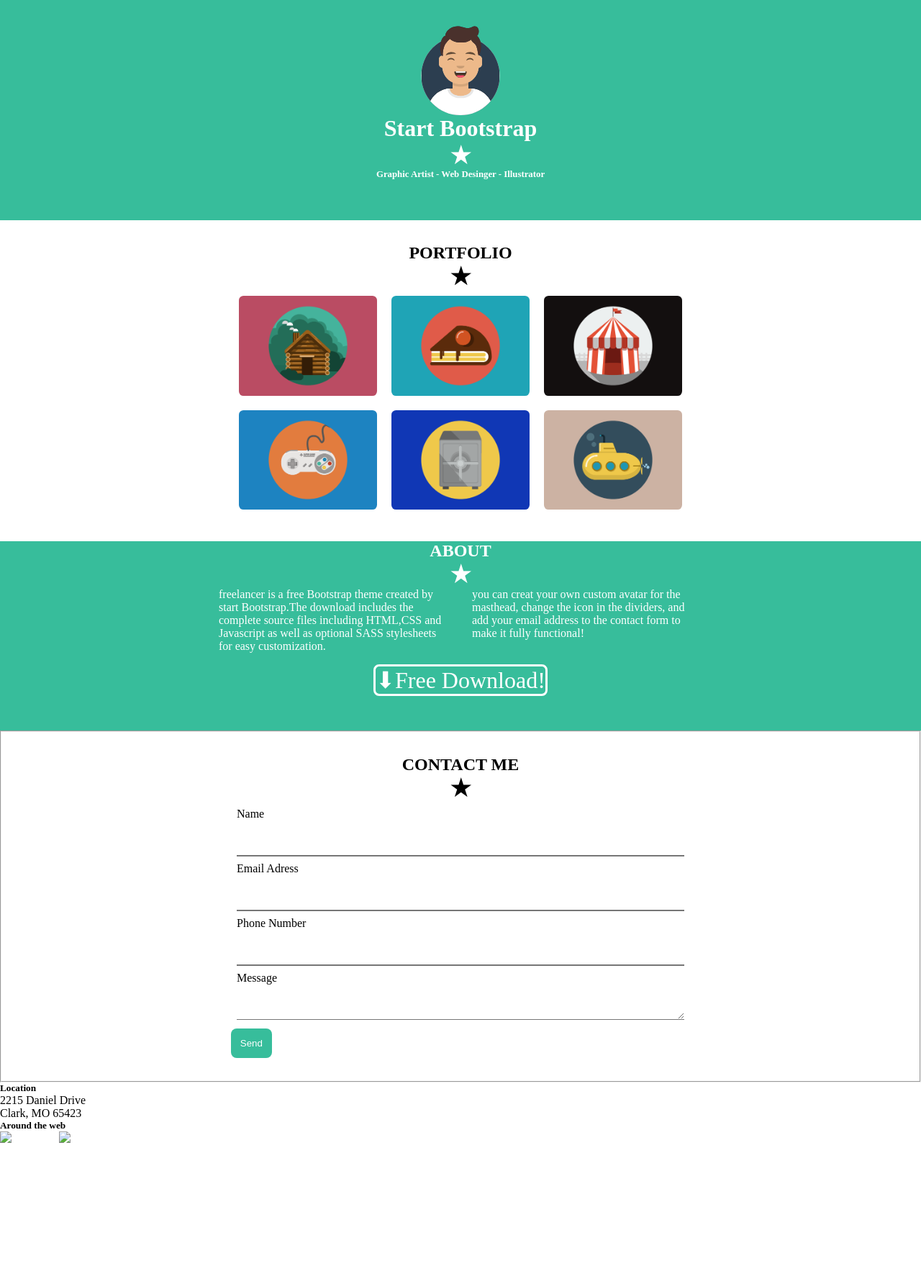
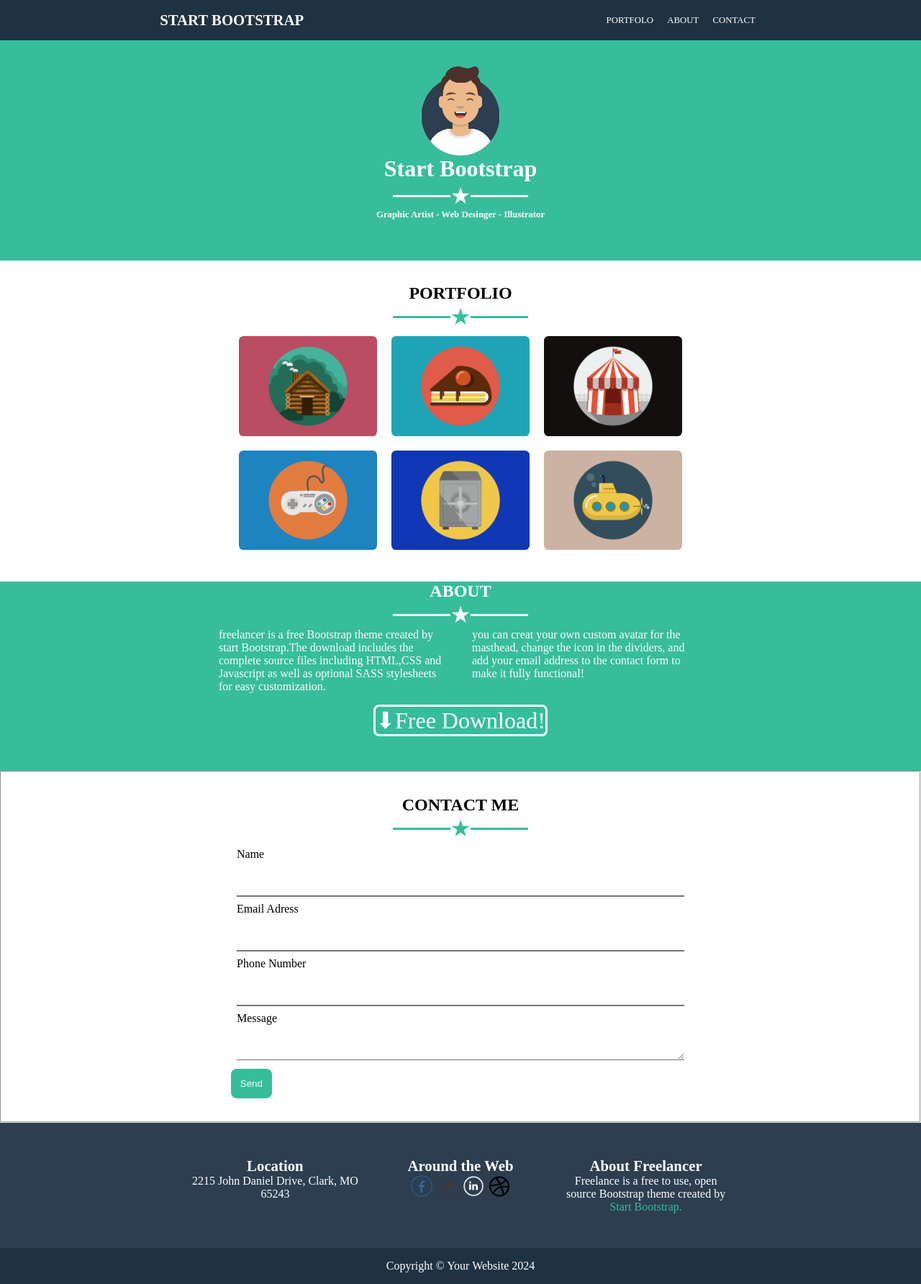
Before and after one commit to Aleeza951/duo, a plain HTML site: page index.html in a window 1280 px wide. Shown: the whole page at 72% size. Before the commit the page ends 1590 px from the top, so only its background shows below. Drawn offline with Linux system fonts and the light colour scheme.

Commit message:
first revicion

```diff
--- a/index.html
+++ b/index.html
@@ -7,15 +7,33 @@
     <link rel="stylesheet" href="style.css">
 </head>
 <body>
+    <fieldset class="front">
+        <div>
+            <h5>START BOOTSTRAP</h5>
+        </div>
+        <div>
+            <a href="$">PORTFOLO</a>
+            <a href="$">ABOUT</a>
+            <a href="$">CONTACT</a>
+        </div>
+    </fieldset>
     <header>
         <img class="perfil" src="img/avataaars.svg">
         <tittle>Start Bootstrap</tittle>
-        <h1 class="estrella">&#9733;</h1>
+        <div class="sep">
+            <div class="line2"></div>
+            <p class="estrella">&#9733;</p>
+            <div class="line2"></div>
+        </div>
         <h2>Graphic Artist - Web Desinger - Illustrator</h2>
     </header>
     <nav>
         <h1 class="cabeza">PORTFOLIO</h1>
-        <h2 class="estrella">&#9733;</h2>
+        <div class="sep">
+            <div class="line"></div>
+            <p class="estrella">&#9733;</p>
+            <div class="line"></div>
+        </div>
         <div class="activ">
             <a href="#"><img class="hobbi" src="/img/cabin.png"></a>
             <a href="#"><img class="hobbi" src="/img/cake.png"></a>
@@ -28,7 +46,15 @@
     </nav>
     <main>
         <h2 class="cabeza">ABOUT</h2>
-        <h1 class="estrella">&#9733;</h1>
+        <div class="sep">
+            <div class="line2"></div>
+            <div>
+                <span class="line"></span>
+                <span class="estrella">&#9733;</span>
+                <span class="line"></span>
+            </div>
+            <div class="line2"></div>
+        </div>
         <div>
             <P>freelancer is a free Bootstrap theme created by start Bootstrap.The download includes the complete source files including HTML,CSS and
              Javascript as well as optional SASS stylesheets for easy customization.</P>
@@ -39,7 +65,11 @@
     </main>
     <fieldset>
         <h1 class="cabeza">CONTACT ME</h1>
-        <h2 class="estrella">&#9733;</h2>
+        <div class="sep">
+            <div class="line"></div>
+            <p class="estrella">&#9733;</p>
+            <div class="line"></div>
+        </div>
         <form action="recogida.php" method="get">
             <form action="recogida.php" method="get">
                 <label for="1">Name<input type="text" id="1" name="Nombre"/></label>
@@ -51,20 +81,27 @@
         </form>
     </fieldset>
     <footer>
-    <div class="row">
-    <div class="col-md-4">
-     <h5>Location</h5>
-    <p>2215 Daniel Drive<br>Clark, MO 65423</p>
+                <div class="fotsec">
+                    <h5>Location</h5>
+                    <p>2215 John Daniel Drive, Clark, MO 65243</p>
+                </div>
+                <div class="fotsec">
+                    <h5>Around the Web</h5>
+                    <div>
+                        <a href="#"><img src="img/FB.png" alt="Facebook"></a>
+                        <a href="#"><img src="img/Tw.png"alt="Twitter"></a>
+                        <a href="#"><img src="img/IN.png"alt="LinkedIn"></a>
+                        <a href="#"><img src="img/DB.png"alt="Dribble"></a>
+                    </div>
+                </div>
+                <div class="fotsec">
+                    <h5>About Freelancer</h5>
+                    <p>Freelance is a free to use, open source Bootstrap theme created by <a href="7">Start Bootstrap.</a></p>
+                </div>
+            </div>
+    </footer>
+    <div class="fotbot">
+        <p>Copyright &copy; Your Website 2024</p>
     </div>
-    <div class="col-md-4">
-      <h5>Around the web</h5>
-    <div class="social links">
-        <a href="#"><img src="facebook-icon.png"
-         alt="Facebook"></a>
-                    <a href="#"><img
-     src="twiter-icon.png" alt="Twiter"></a>
-                    <a href="#"><img
-
-    </footer>
     </body>
 </html>
--- a/style.css
+++ b/style.css
@@ -30,8 +30,6 @@ tittle{
     margin-top: 2rem;
 }
 .estrella{
-    display: flex;
-    justify-content: center;
     font-size: 2rem;
 }
 h2{
@@ -100,3 +98,62 @@ button{
     border-radius: 0.5rem;
     padding: 0.8rem;
 }
+
+footer{
+    background-color: #2C3E50;
+    color: #fff;
+    padding: 1rem;
+    display: flex;
+    justify-content: center;
+    text-align: center;
+}
+footer img{
+    width: 2rem;
+}
+footer a{
+    color: rgb(55, 189, 155);
+}
+.fotsec{
+    max-width: 15rem;
+    margin: 2rem;
+}
+h5{
+    font-size: 1.3rem;
+}
+.fotbot{
+    background-color: rgb(30, 50, 66);
+    color: #fff;
+    padding: 1rem;
+    text-align: center;
+}
+.front{
+    background-color:rgb(30, 50, 66);
+    color: #fff;
+    padding: 1rem;
+    font-size: 0.8rem;
+    border: none;
+    display: flex;
+    justify-content: space-around;
+    align-items: center;
+}
+fieldset div a{
+    margin: 0.5rem;
+}
+.sep{
+    display: flex;
+    align-items: center;
+    justify-content: center;
+}
+.line{
+    width: 5rem;
+    height: 3px;
+    background-color: rgb(55, 189, 155);
+}
+nav div p, fieldset div p{
+    color: rgb(55, 189, 155);;
+}
+.line2{
+    width: 5rem;
+    height: 3px;
+    background-color: #fff;
+}
```
Also changed, not shown: img/DB.png (added), img/FB.png (added), img/IN.png (added), img/Tw.png (added).
